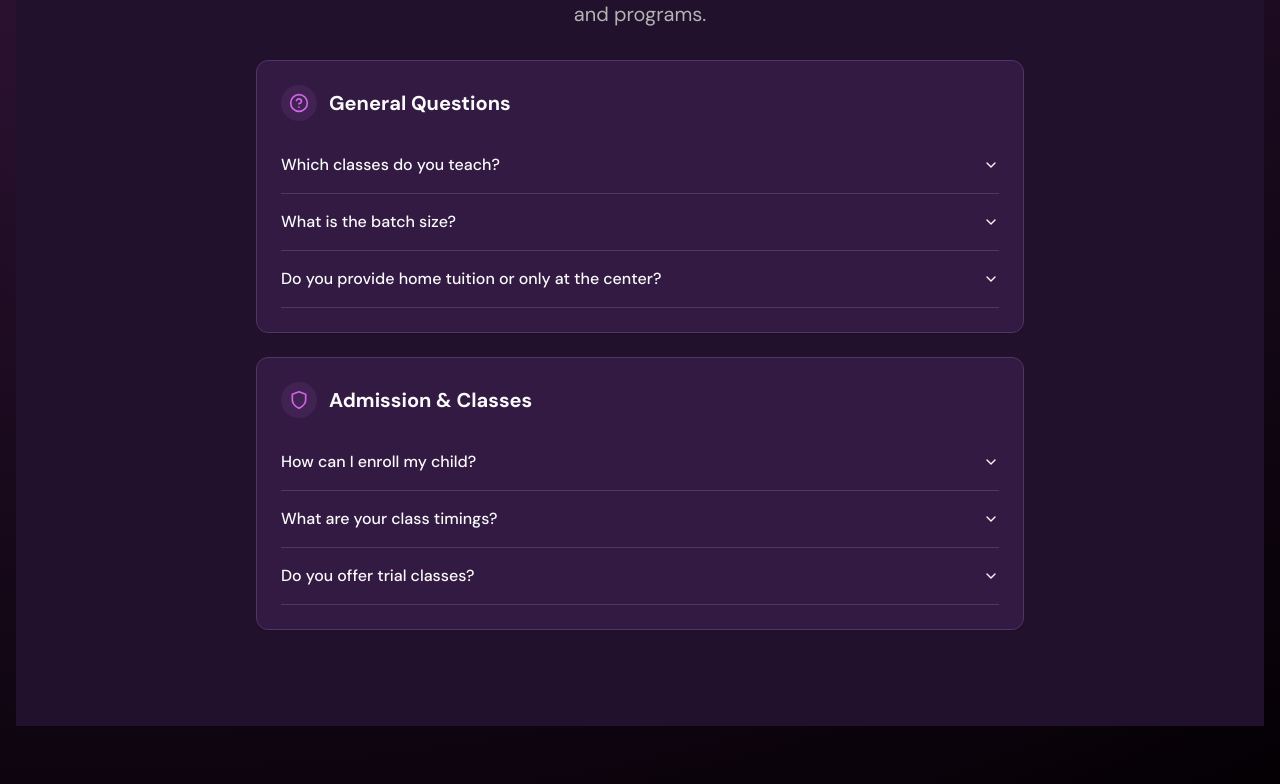
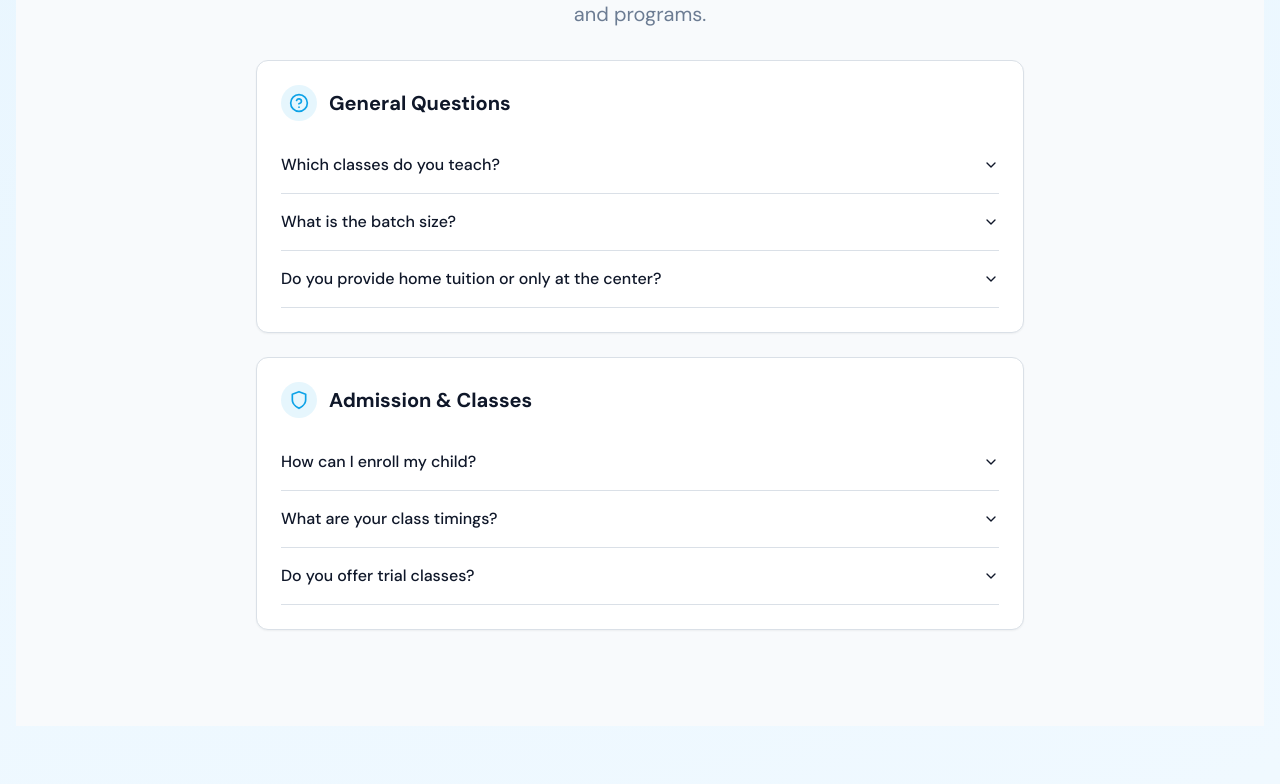
Before and after one commit to pyKinsu/VVITConnect, a Next.js app: page / in a window 1280 px wide. Shown: the part 2184-2968 px from the top of the page. Built offline with nearby package versions, Linux system fonts and the light colour scheme.

Commit message:
Update globals.css

```diff
--- a/src/app/globals.css
+++ b/src/app/globals.css
@@ -4,72 +4,72 @@
 
 @layer base {
   :root {
-    /* Day Mode (Deep purple + dark linear blend) */
-    --background: 276 44% 12%;
-    --foreground: 0 0% 98%;
-    --card: 276 44% 18%;
-    --card-foreground: 0 0% 98%;
-    --popover: 276 44% 12%;
-    --popover-foreground: 0 0% 98%;
-    --primary: 289 70% 65%;
+    /* Day Mode (Modern Teal + Soft Blue) */
+    --background: 210 40% 98%; /* light grayish background */
+    --foreground: 222 47% 11%; /* dark slate text */
+    --card: 0 0% 100%;
+    --card-foreground: 222 47% 11%;
+    --popover: 0 0% 100%;
+    --popover-foreground: 222 47% 11%;
+    --primary: 199 89% 48%; /* teal blue */
     --primary-foreground: 0 0% 100%;
-    --secondary: 290 20% 25%;
-    --secondary-foreground: 0 0% 100%;
-    --muted: 276 30% 16%;
-    --muted-foreground: 0 0% 70%;
-    --accent: 276 30% 20%;
-    --accent-foreground: 0 0% 100%;
+    --secondary: 210 40% 94%;
+    --secondary-foreground: 222 47% 11%;
+    --muted: 210 20% 92%;
+    --muted-foreground: 215 15% 50%;
+    --accent: 48 96% 53%; /* soft golden yellow */
+    --accent-foreground: 222 47% 11%;
     --destructive: 0 84.2% 60.2%;
     --destructive-foreground: 0 0% 100%;
-    --border: 276 30% 30%;
-    --input: 276 30% 30%;
-    --ring: 276 70% 40%;
+    --border: 210 20% 88%;
+    --input: 210 20% 88%;
+    --ring: 199 89% 48%;
     --radius: 0.3rem;
 
-    --chart-1: 12 76% 61%;
+    --chart-1: 199 89% 48%;
     --chart-2: 173 58% 39%;
-    --chart-3: 197 37% 24%;
-    --chart-4: 43 74% 66%;
-    --chart-5: 27 87% 67%;
-
-    --bg-gradient: radial-gradient(
-      circle farthest-corner at 10% 20%,
-      rgba(100, 43, 115, 1) 0%,
-      rgba(4, 0, 4, 1) 90%
-    );
-  }
-
-  .dark {
-    --background: 0 0% 0%; /* pure black */
-    --foreground: 0 0% 96%;
-    --card: 0 0% 4%;
-    --card-foreground: 0 0% 98%;
-    --popover: 0 0% 0%;
-    --popover-foreground: 0 0% 98%;
-    --primary: 270 60% 50%;
-    --primary-foreground: 0 0% 100%;
-    --secondary: 0 0% 8%;
-    --secondary-foreground: 0 0% 98%;
-    --muted: 0 0% 12%;
-    --muted-foreground: 0 0% 70%;
-    --accent: 0 0% 10%;
-    --accent-foreground: 0 0% 98%;
-    --destructive: 0 62.8% 30.6%;
-    --destructive-foreground: 0 0% 98%;
-    --border: 0 0% 15%;
-    --input: 0 0% 14.9%;
-    --ring: 0 0% 83.1%;
-
-    --chart-1: 220 70% 50%;
-    --chart-2: 160 60% 45%;
-    --chart-3: 30 80% 55%;
+    --chart-3: 43 74% 66%;
     --chart-4: 280 65% 60%;
     --chart-5: 340 75% 55%;
 
     --bg-gradient: radial-gradient(
       circle farthest-corner at 10% 20%,
-      rgba(0, 0, 0, 1) 0%,
-      rgba(10, 0, 10, 1) 90%
+      rgba(224, 242, 254, 1) 0%,
+      rgba(240, 249, 255, 1) 90%
+    );
+  }
+
+  .dark {
+    --background: 222 47% 8%; /* deep navy blue */
+    --foreground: 210 40% 96%;
+    --card: 222 47% 10%;
+    --card-foreground: 210 40% 96%;
+    --popover: 222 47% 10%;
+    --popover-foreground: 210 40% 96%;
+    --primary: 199 89% 48%; /* teal blue stays consistent */
+    --primary-foreground: 0 0% 100%;
+    --secondary: 222 47% 15%;
+    --secondary-foreground: 210 40% 96%;
+    --muted: 222 47% 14%;
+    --muted-foreground: 215 20% 65%;
+    --accent: 48 96% 53%; /* golden accent */
+    --accent-foreground: 222 47% 10%;
+    --destructive: 0 62.8% 45.6%;
+    --destructive-foreground: 0 0% 98%;
+    --border: 222 47% 18%;
+    --input: 222 47% 18%;
+    --ring: 199 89% 58%;
+
+    --chart-1: 199 89% 48%;
+    --chart-2: 160 60% 45%;
+    --chart-3: 43 74% 66%;
+    --chart-4: 280 65% 60%;
+    --chart-5: 340 75% 55%;
+
+    --bg-gradient: radial-gradient(
+      circle farthest-corner at 10% 20%,
+      rgba(15, 23, 42, 1) 0%,
+      rgba(2, 6, 23, 1) 90%
     );
   }
 
@@ -101,11 +101,9 @@
   }
 
   /* For Highlight In Routine Page */
-
   .highlight-box {
-  background-color: hsl(210, 100%, 95%) !important; /* a nice light blue */
+    background-color: hsl(199, 89%, 90%) !important; /* soft light blue highlight */
   }
-
 
   /* Custom styles for How It Works */
   .step-wrapper {
@@ -121,7 +119,7 @@
   }
 
   .step-title {
-    @apply text-base font-semibold mb-1 bg-clip-text text-transparent bg-gradient-to-r from-purple-400 to-pink-500;
+    @apply text-base font-semibold mb-1 bg-clip-text text-transparent bg-gradient-to-r from-sky-400 to-teal-400;
   }
 
   .step-desc {
@@ -167,7 +165,7 @@
   }
 }
 
-    /* Spinner Css */
+/* Spinner Css */
 
 .spinner {
   width: 160px;
@@ -182,11 +180,9 @@
   align-items: center;
 }
 
-
-.spin1{
-
+.spin1 {
   width: 140px;
-  border: 10px solid #383568;
+  border: 10px solid #2563eb; /* blue ring */
   height: 140px;
   position: relative;
   border-radius: 1000px;
@@ -196,111 +192,88 @@
   animation: spin 1.8s linear infinite;
 }
 
-.spin2{
-
-  border: 10px solid #383568;
+.spin2 {
+  border: 10px solid transparent;
   position: absolute;
   width: 140px;
   height: 140px;
-  border-color: transparent;
   border-radius: 50%;
-  border-left-color: #8580cf;
-
+  border-left-color: #38bdf8; /* cyan */
 }
 
-.spin3{
-
-  border: 10px solid #383568;
+.spin3 {
+  border: 10px solid transparent;
   position: absolute;
   width: 140px;
   height: 140px;
-  border-color: transparent;
   border-radius: 50%;
-  border-right-color: orange;
+  border-right-color: #facc15; /* yellow */
   rotate: 70deg;
   z-index: 10;
-
 }
 
-.spin4{
-
-  border: 10px solid #383568;
+.spin4 {
+  border: 10px solid transparent;
   position: absolute;
   width: 140px;
   height: 140px;
-  border-color: transparent;
   border-radius: 50%;
-  border-right-color: orange;
+  border-right-color: #facc15;
   rotate: 70deg;
   z-index: 10;
-
 }
 
-.spin5{
-
-  border: 10px solid #383568;
+.spin5 {
+  border: 10px solid transparent;
   position: absolute;
   width: 140px;
   height: 140px;
-  border-color: transparent;
   border-radius: 50%;
-  border-top-color: #383568;
+  border-top-color: #2563eb;
   rotate: 218deg;
   z-index: 20;
-
 }
 
-.spin6{
-
-  border: 10px solid #383568;
+.spin6 {
+  border: 10px solid transparent;
   position: absolute;
   width: 140px;
   height: 140px;
-  border-color: transparent;
   border-radius: 50%;
-  border-top-color: #8580cf;
+  border-top-color: #38bdf8;
   rotate: 275deg;
   z-index: 20;
-
 }
 
-.spin7{
-
-  border: 10px solid #383568;
+.spin7 {
+  border: 10px solid transparent;
   position: absolute;
   width: 140px;
   height: 140px;
-  border-color: transparent;
   border-radius: 50%;
-  border-top-color: #bcb4a7;
+  border-top-color: #facc15;
   rotate: 32deg;
   z-index: 30;
 }
 
-.spin8{
-
-  border: 10px solid #383568;
+.spin8 {
+  border: 10px solid transparent;
   position: absolute;
   width: 140px;
   height: 140px;
-  border-color: transparent;
   border-radius: 50%;
-  border-top-color: #373568;
+  border-top-color: #2563eb;
   rotate: -28deg;
   z-index: 30;
-
 }
 
-.spin9{
-
-  border: 10px solid #383568;
+.spin9 {
+  border: 10px solid transparent;
   position: absolute;
   width: 140px;
   height: 140px;
-  border-color: transparent;
   border-radius: 50%;
-  border-top-color: #373568;
+  border-top-color: #38bdf8;
   rotate: 41deg;
   z-index: 25;
-
 }
```
